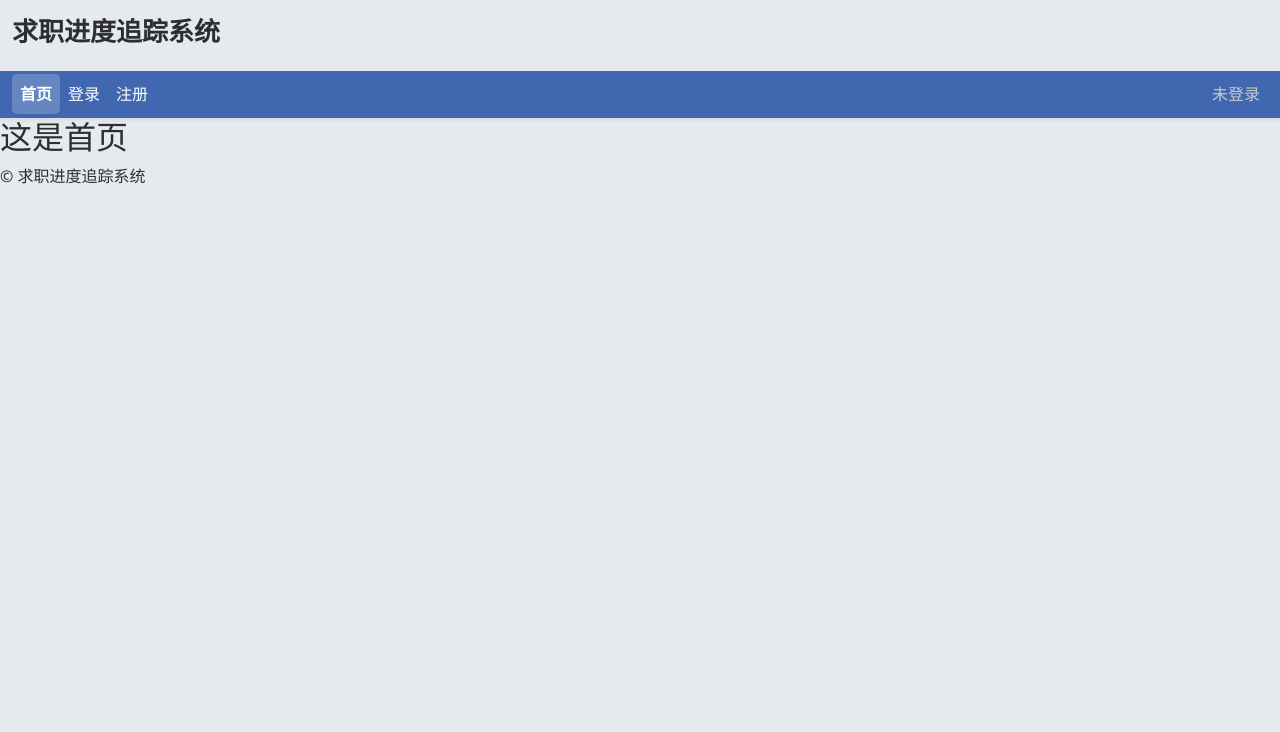
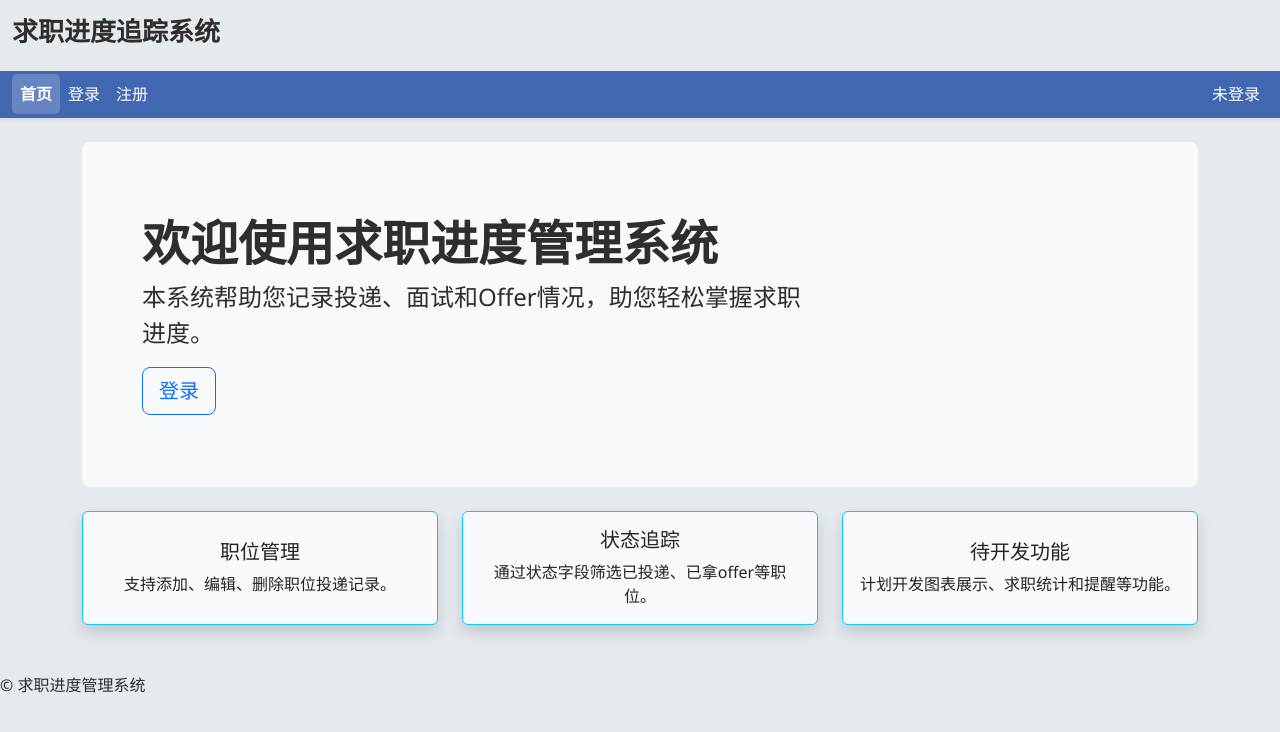
Before and after one commit to jinliang-keep/Django_Job_Tracker, a Django app: page / in a window 1280 px wide. Shown: the top 732 px of the page. Run offline with Django 5.2, Linux system fonts and the light colour scheme; some libraries are stand-ins or nearby versions.

Commit message:
完善首页样式

```diff
--- a/tracker/static/tracker/style.css
+++ b/tracker/static/tracker/style.css
@@ -46,7 +46,7 @@ body {
 }
 
 .navbar .nav-link.disabled {
-    color: #ccc !important;
+    color: white !important;
 }
 
 /* 表格样式 */
@@ -77,15 +77,6 @@ table th {
     margin-top: 10px;
 }
 
-#add-job-btn {
-    background-color: #28a745;
-    color: white;
-    border: none;
-    padding: 8px 12px;
-    border-radius: 4px;
-    cursor: pointer;
-}
-
 #popup-form {
     max-width: 500px;
     margin: 0 auto;
@@ -94,3 +85,7 @@ table th {
     background-color: #fff;
     box-shadow: 0 4px 10px rgba(0, 0, 0, 0.1);
 }
+
+/* .card-border {
+    border: 1.5px solid var(--sub-color);
+} */
--- a/tracker/templates/tracker/base.html
+++ b/tracker/templates/tracker/base.html
@@ -4,7 +4,7 @@
 <head>
     <meta charset="UTF-8">
     <meta name="viewport" content="width=device-width, initial-scale=1.0"> <!-- 响应式设计：让手机也能正常浏览 -->
-    <title>{% block title %}求职进度追踪系统{% endblock %}</title>
+    <title>{% block title %}求职进度管理系统{% endblock %}</title>
     <!-- 引入Bootstrap的CSS样式 -->
     <link rel="stylesheet" href="https://cdn.jsdelivr.net/npm/bootstrap@5.3.0/dist/css/bootstrap.min.css">
     <!-- 自定义CSS样式 -->
@@ -89,7 +89,7 @@
 
     <!-- 网页底部信息区域 -->
      <footer>
-        <p>&copy; 求职进度追踪系统</p>
+        <p>&copy; 求职进度管理系统</p>
      </footer>
 
     <!-- 引入Bootstrap的JS功能 -->
--- a/tracker/templates/tracker/home.html
+++ b/tracker/templates/tracker/home.html
@@ -3,15 +3,52 @@
 {% block title %}首页{% endblock %}
 
 {% block content %}
-    <h2>这是首页</h2>
+    <!--  -->
+    <div class="container mt-4">
+        <div class="p-5 mb-4 bg-light rounded-3">
+            <div class="container-fluid py-4">
+                <h1 class="display-5 fw-bold">欢迎使用求职进度管理系统</h1>
+                <p class="col-md-8 fs-4">
+                    本系统帮助您记录投递、面试和Offer情况，助您轻松掌握求职进度。
+                </p>
+                {% if user.is_authenticated %}
+                    <a class="btn btn-outline-primary btn-lg" href="{% url 'job_list' %}">进入职位列表</a>
+                {% else %}
+                    <a class="btn btn-outline-primary btn-lg" href="{% url 'login' %}">登录</a>
+                {% endif %}
+            </div>
+        </div>
+    </div>
 
-    <!-- 打印messages -->
-    <!-- {% if messages %}
-        <ul>
-            {% for message in messages %}
-                <li style="color: blue">{{ message }}</li>
-            {% endfor %}
-        </ul>
-    {% endif %} -->
+    <div class="container mb-5">
+        <div class="row text-center">
+            <div class="col-md-4 d-flex">
+                <div class="card border-info bg-light shadow w-100 h-00">
+                    <div class="card-body d-flex flex-column justify-content-center text-center">
+                        <h5 class="card-title mb-2">职位管理</h5 class=card-text>
+                        <p class="mb-0">支持添加、编辑、删除职位投递记录。</p>
+                    </div>
+                </div>
+            </div>
+
+            <div class="col-md-4 d-flex">
+                <div class="card border-info bg-light shadow w-100 h-00">
+                    <div class="card-body d-flex flex-column justify-content-center text-center">
+                        <h5 class="card-title mb-2">状态追踪</h5 class=card-text>
+                        <p class="mb-0">通过状态字段筛选已投递、已拿offer等职位。</p>
+                    </div>
+                </div>
+            </div>
+
+            <div class="col-md-4 d-flex">
+                <div class="card border-info bg-light shadow w-100 h-00">
+                    <div class="card-body d-flex flex-column justify-content-center text-center">
+                        <h5 class="card-title mb-2">待开发功能</h5 class=card-text>
+                        <p class="mb-0">计划开发图表展示、求职统计和提醒等功能。</p>
+                    </div>
+                </div>
+            </div>
+        </div>
+    </div>
 
 {% endblock %}
```
